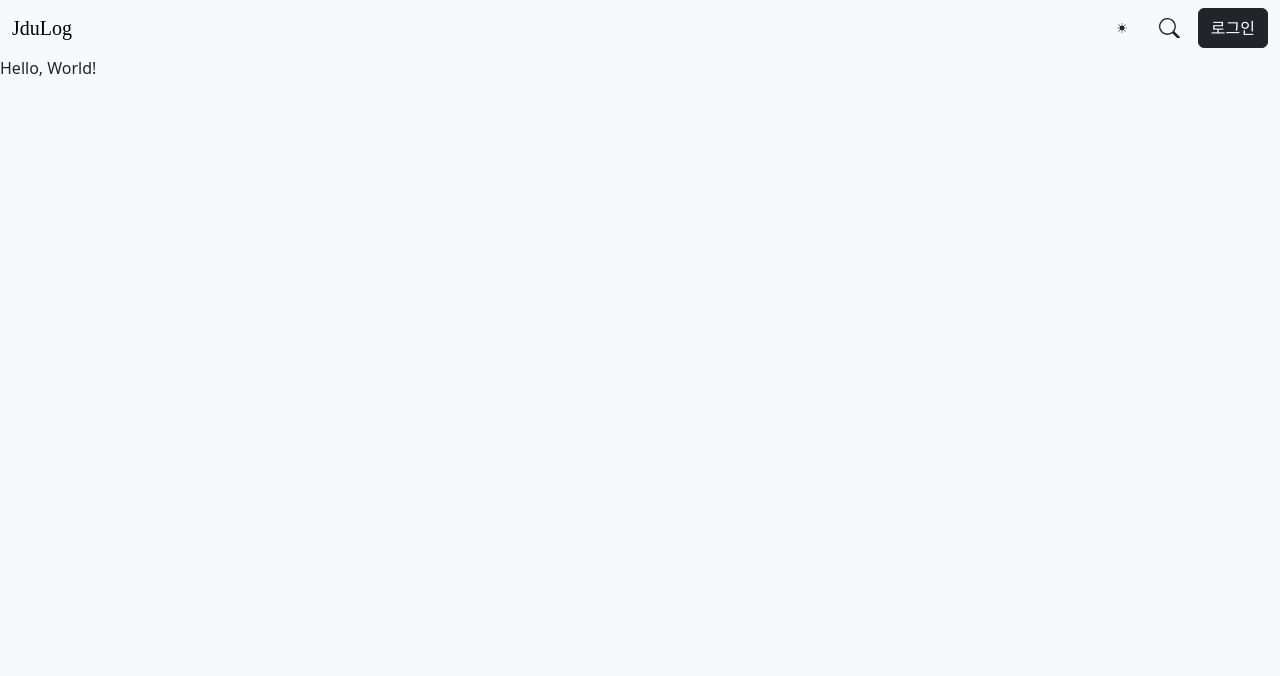
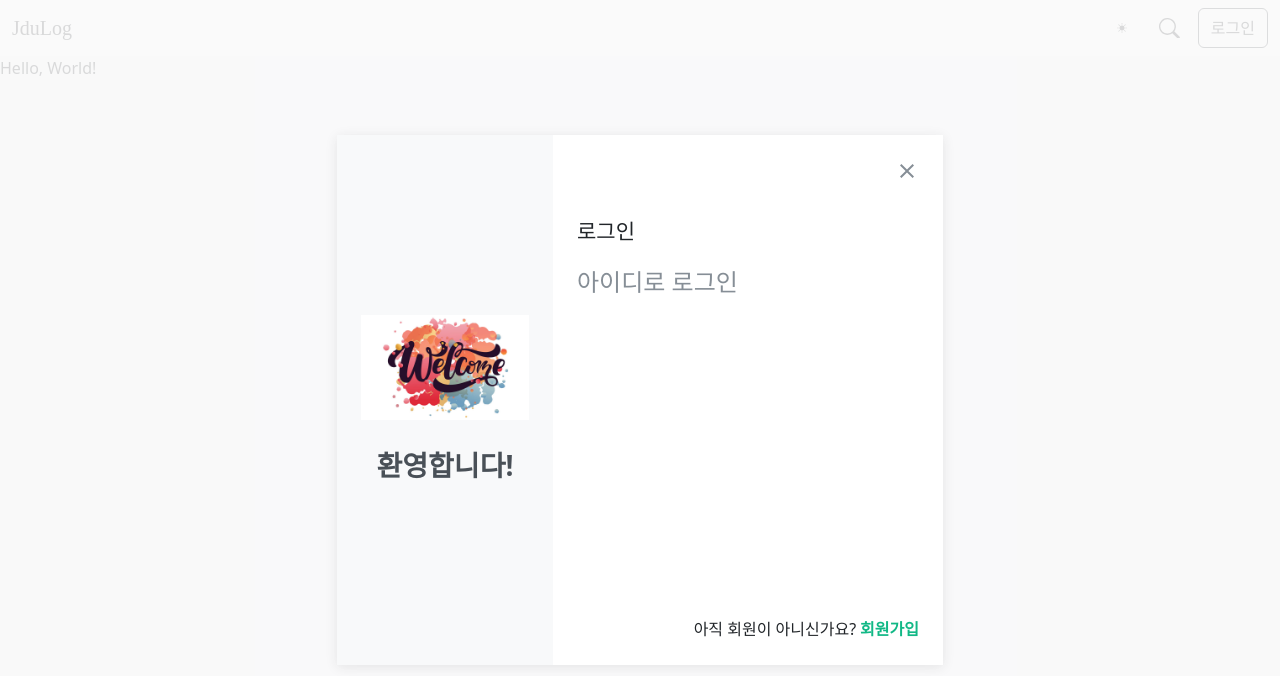
Before and after one commit to Apprentice-Tech-Learner/blog-fe, a React (Create React App) app: page /v1/ in a window 1280 px wide. Both pictures are taken after a click on the button "로그인". Shown: the top 676 px of the page. Built offline with nearby package versions, Linux system fonts and the light colour scheme; a web font is replaced by a local one.

Commit message:
로그인 - 팝업 작업중

```diff
--- a/package.json
+++ b/package.json
@@ -15,6 +15,7 @@
     "react": "^18.2.0",
     "react-bootstrap": "^2.8.0",
     "react-dom": "^18.2.0",
+    "react-icons": "^4.11.0",
     "react-redux": "^8.1.1",
     "react-router-dom": "^6.8.0",
     "react-scripts": "5.0.1",
--- a/src/components/molecule/Layout/index.tsx
+++ b/src/components/molecule/Layout/index.tsx
@@ -1,5 +1,6 @@
-import React, { Fragment } from "react";
+import React, { Fragment, useState } from "react";
 import { JduHeader } from "components/organism";
+import AuthModal from "../../organism/AuthModal";
 
 export interface LayoutProps {
     children: React.ReactNode;
@@ -7,15 +8,19 @@ export interface LayoutProps {
 
 export const Layout =
 ({ children }: LayoutProps): React.ReactElement => {
+    const [isLoginModal, setIsLoginModal] = useState(false);
+
     return (
         <Fragment>
             <div className="layoutWrapper">
-                <JduHeader />
+                <JduHeader setIsLoginModal={setIsLoginModal}/>
 
                 <div className="layoutContent">
                     {children}
                 </div>
             </div>
+
+            {isLoginModal && <AuthModal isLoginModal={isLoginModal} setIsLoginModal={setIsLoginModal} />}
         </Fragment>
     );
 };
--- /dev/null
+++ b/src/components/organism/AuthModal/LoginForm/index.tsx
@@ -0,0 +1,14 @@
+import React from "react";
+
+type TLoginForm = {
+    onClose: () => void,
+}
+
+const LoginForm = ({ onClose }: TLoginForm) => {
+    return (
+        <div>
+        </div>
+    )
+}
+
+export default LoginForm;
--- /dev/null
+++ b/src/components/organism/AuthModal/SignUpForm/index.tsx
@@ -0,0 +1,14 @@
+import React from "react";
+
+type TSignUpForm = {
+    setIsLoginModal: React.Dispatch<React.SetStateAction<boolean>>,
+}
+
+const SignUpForm = ({ setIsLoginModal }: TSignUpForm) => {
+    return (
+        <div>
+        </div>
+    )
+}
+
+export default SignUpForm;
--- /dev/null
+++ b/src/components/organism/AuthModal/index.tsx
@@ -0,0 +1,61 @@
+import React, { useCallback, useState } from "react";
+import { MdOutlineClose } from 'react-icons/md';
+
+import SignUpForm from './SignUpForm';
+import LoginForm from "./LoginForm";
+
+import welcome from 'asset/images/welcome.png';
+
+type TAuthModal = {
+    isLoginModal: boolean,
+    setIsLoginModal: React.Dispatch<React.SetStateAction<boolean>>,
+}
+
+const AuthModal = ({ isLoginModal, setIsLoginModal }: TAuthModal): JSX.Element => {
+    const [isSignUpModal, setIsSignUpModal] = useState(false);
+
+    const onClose = useCallback(() => {
+        setIsLoginModal(false);
+    }, [isLoginModal]);
+
+
+    return (
+        <>
+            <div className='modal-background' />
+            <div className='modal-positioner'>
+                <div className='modal-login-container'>
+                    <div className='left-block'>
+                        <img alt='welcome' src={welcome} />
+                        <div className='welcome'>환영합니다!</div>
+                    </div>
+                    <div className='right-block'>
+                        <div className='exit'>
+                            <MdOutlineClose className='icon' onClick={() => setIsLoginModal(false)} />
+                        </div>
+                        <div className='wrapper'>
+                            <h2>{isSignUpModal ? '회원가입' : '로그인'}</h2>
+                            <section>
+                                <h4>{isSignUpModal ? '이메일로 회원가입' : '아이디로 로그인'}</h4>
+                                {isSignUpModal ? <SignUpForm setIsLoginModal={setIsLoginModal} /> : <LoginForm onClose={onClose} />}
+                            </section>
+                        </div>
+                        <div className='foot'>
+                            <span>{isSignUpModal ? '계정이 이미 있으신가요?' : '아직 회원이 아니신가요?'}</span>
+                            <div
+                                className='link'
+                                onClick={() => {
+                                    setIsSignUpModal(!isSignUpModal);
+                                }}
+                                // tabIndex='8'
+                            >
+                                {isSignUpModal ? '로그인' : '회원가입'}
+                            </div>
+                        </div>
+                    </div>
+                </div>
+            </div>
+        </>
+    )
+}
+
+export default AuthModal;
--- /dev/null
+++ b/src/components/organism/AuthModal/style.scss
@@ -0,0 +1,126 @@
+.modal-background {
+  position: fixed;
+  top: 0;
+  left: 0;
+  width: 100%;
+  height: 100%;
+  background: var(--opaque-layer);
+  z-index: 10;
+  animation: 0.25s ease 0s 1 normal forwards running cJoqxJ;
+}
+
+.modal-positioner {
+  position: fixed;
+  top: 0;
+  left: 0;
+  display: flex;
+  -webkit-box-align: center;
+  align-items: center;
+  -webkit-box-pack: center;
+  justify-content: center;
+  width: 100%;
+  height: 100%;
+  z-index: 20;
+}
+
+.modal-login-container {
+  display: flex;
+  width: 606px;
+  height: 530px;
+  animation: 0.4s ease-in-out 0s 1 normal forwards running cptskd;
+  box-shadow: rgb(0 0 0 / 9%) 0px 2px 12px 0px;
+
+  @media screen and (max-width: 768px) {
+    flex: 1 1 0%;
+    width: auto;
+    height: 100%;
+  }
+
+  .left-block {
+    display: flex;
+    flex-direction: column;
+    -webkit-box-pack: center;
+    justify-content: center;
+    -webkit-box-align: center;
+    align-items: center;
+    width: 216px;
+    padding: 1.5rem;
+    background: var(--bg-element2);
+
+    @media screen and (max-width: 768px) {
+      display: none;
+    }
+
+    img {
+      width: 100%;
+      height: auto;
+      display: block;
+    }
+
+    .welcome {
+      margin-top: 1.5rem;
+      color: var(--text2);
+      text-align: center;
+      font-weight: 600;
+      font-size: 1.75rem;
+    }
+  }
+
+  .right-block {
+    flex: 1 1 0%;
+    display: flex;
+    flex-direction: column;
+    padding: 1.5rem;
+    background: var(--bg-page2);
+
+    .exit {
+      display: flex;
+      -webkit-box-pack: end;
+      justify-content: flex-end;
+      margin-bottom: 2.25rem;
+      font-size: 1.5rem;
+      color: var(--text3);
+      cursor: pointer;
+    }
+
+    .wrapper {
+      flex: 1 1 0%;
+      display: flex;
+      flex-direction: column;
+
+      h2 {
+        font-size: 1.3125rem;
+        color: var(--text1);
+      }
+
+      section {
+        display: block;
+
+        h4 {
+          margin-top: 1rem;
+          margin-bottom: 1rem;
+          color: var(--text3);
+        }
+      }
+
+      section + section {
+        margin-top: 1.5rem;
+      }
+    }
+
+    .foot {
+      text-align: right;
+
+      span {
+        margin-right: 0.25rem;
+      }
+
+      .link {
+        display: inline-block;
+        font-weight: bold;
+        color: var(--primary1);
+        cursor: pointer;
+      }
+    }
+  }
+}
--- a/src/components/organism/JduHeader/index.tsx
+++ b/src/components/organism/JduHeader/index.tsx
@@ -1,4 +1,4 @@
-import { useEffect } from "react";
+import React, { useEffect, useState } from "react";
 import { Link } from "react-router-dom";
 import { Button, Container, Nav, Navbar } from "react-bootstrap";
 
@@ -8,7 +8,8 @@ import { useDispatch, useSelector } from "react-redux";
 import { RootState } from "store";
 import { darkMode, lightMode } from "store/common";
 
-export const JduHeader = (): JSX.Element => {
+export const JduHeader = ( { setIsLoginModal } : { setIsLoginModal : React.Dispatch<React.SetStateAction<boolean>> } ): JSX.Element => {
+    const isLogin = localStorage.getItem('authToken') !== null;
     const isDarkMode = useSelector((state: RootState) => state.darkMode.isDarkMode);
     const dispatch = useDispatch();
 
@@ -21,7 +22,7 @@ export const JduHeader = (): JSX.Element => {
     };
 
     return (
-        <Navbar expand="sm" className="bg-body-tertiary">
+        <Navbar expand="sm" className="jdu-nav">
             <Container fluid>
                 <Navbar.Brand className="jdu-nav-brand">JduLog</Navbar.Brand>
                 <Navbar.Toggle />
@@ -31,7 +32,15 @@ export const JduHeader = (): JSX.Element => {
                             {isDarkMode ? <MoonIcon/> : <SunIcon/>}
                         </div>
                         <div className="jdu-btn"><SearchIcon /></div>
-                        <Button variant="dark">로그인</Button>
+                        {
+                            isLogin ? (
+                                <Link className='hover-link-btn new-post' to='/write'>
+                                    새 글 작성
+                                </Link>
+                            ) : (
+                                <Button variant="dark" onClick={() => setIsLoginModal(true)}>로그인</Button>
+                            )
+                        }
                     </Nav>
                 </Navbar.Collapse>
             </Container>
--- a/src/components/organism/JduHeader/style.scss
+++ b/src/components/organism/JduHeader/style.scss
@@ -1,17 +1,27 @@
 .jdu-nav-brand {
+    color: var(--text1);
+    transition: 0.125s all ease-in;
     font-family: "YeongdeokBlueroad";
+}
+
+.jdu-nav {
+    color: var(--text1);
+    background: var(--bg-element1);
+    transition: 0.125s all ease-in;
 }
 
 .jdu-btn {
     display: flex;
     align-items: center;
     justify-content: center;
-    color: #212529;
     width: 2.5rem;
     height: 2.5rem;
     border-radius: 40px;
     margin-right: 0.5rem;
     cursor: pointer;
+
+    color: var(--text1);
+    transition: 0.125s all ease-in;
 
     svg {
         width: 1.3rem;
@@ -40,3 +50,10 @@
         animation: themeChange 0.2s linear;
     }
 }
+
+.btn-dark {
+    color: var(--text1);
+    background: var(--element1);
+    border-color: var(--border1);
+    transition: 0.125s all ease-in;
+}
--- a/src/components/organism/index.ts
+++ b/src/components/organism/index.ts
@@ -1 +1,2 @@
+export * from './AuthModal';
 export * from './JduHeader';
--- a/src/components/organism/style.scss
+++ b/src/components/organism/style.scss
@@ -1 +1,2 @@
+@import './AuthModal/style';
 @import './JduHeader/style';
```
Also changed, not shown: src/styles/_theme.scss (+75 -13 lines), src/asset/images/welcome.png (added), 1 other file (tests, documents, lock files or other folders).
